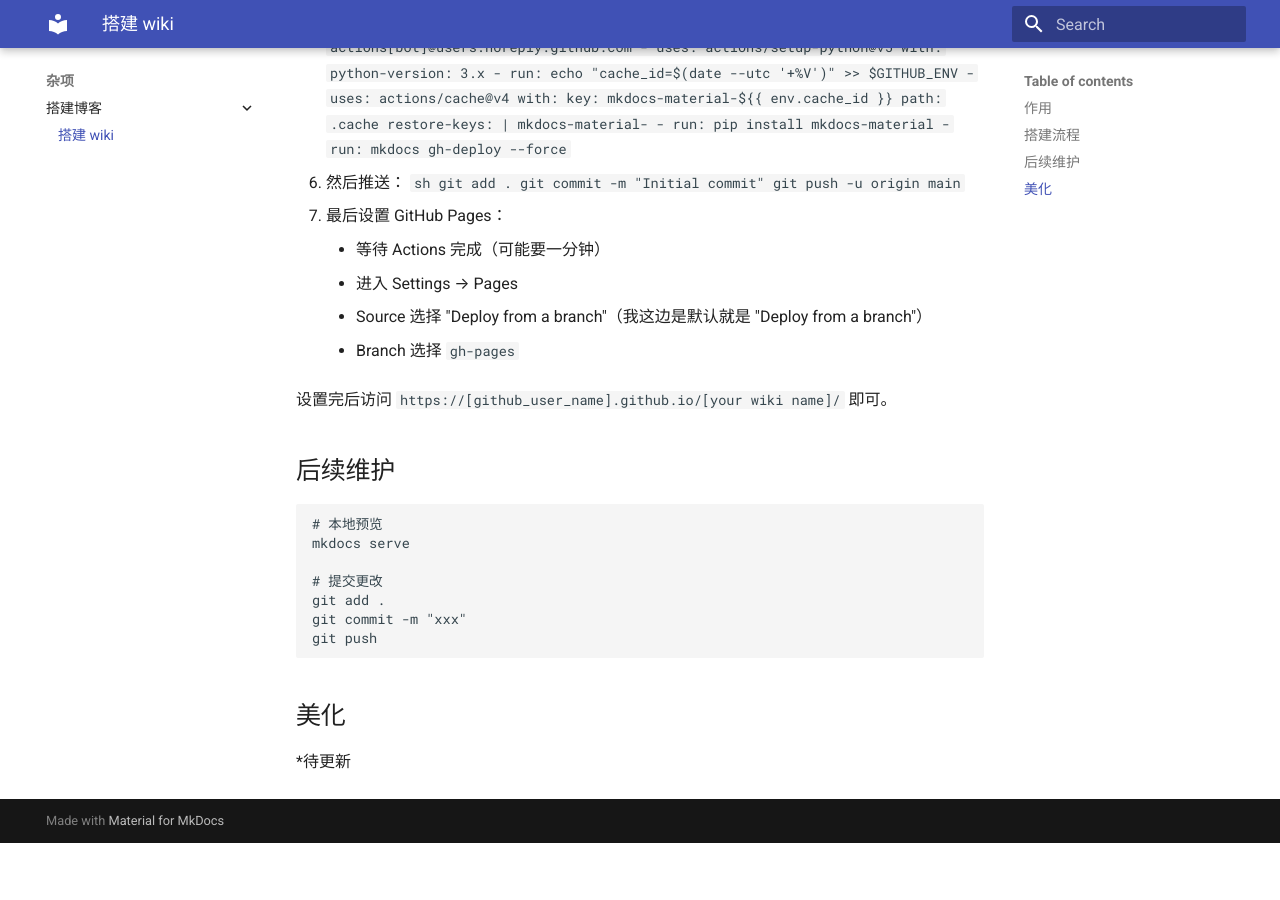
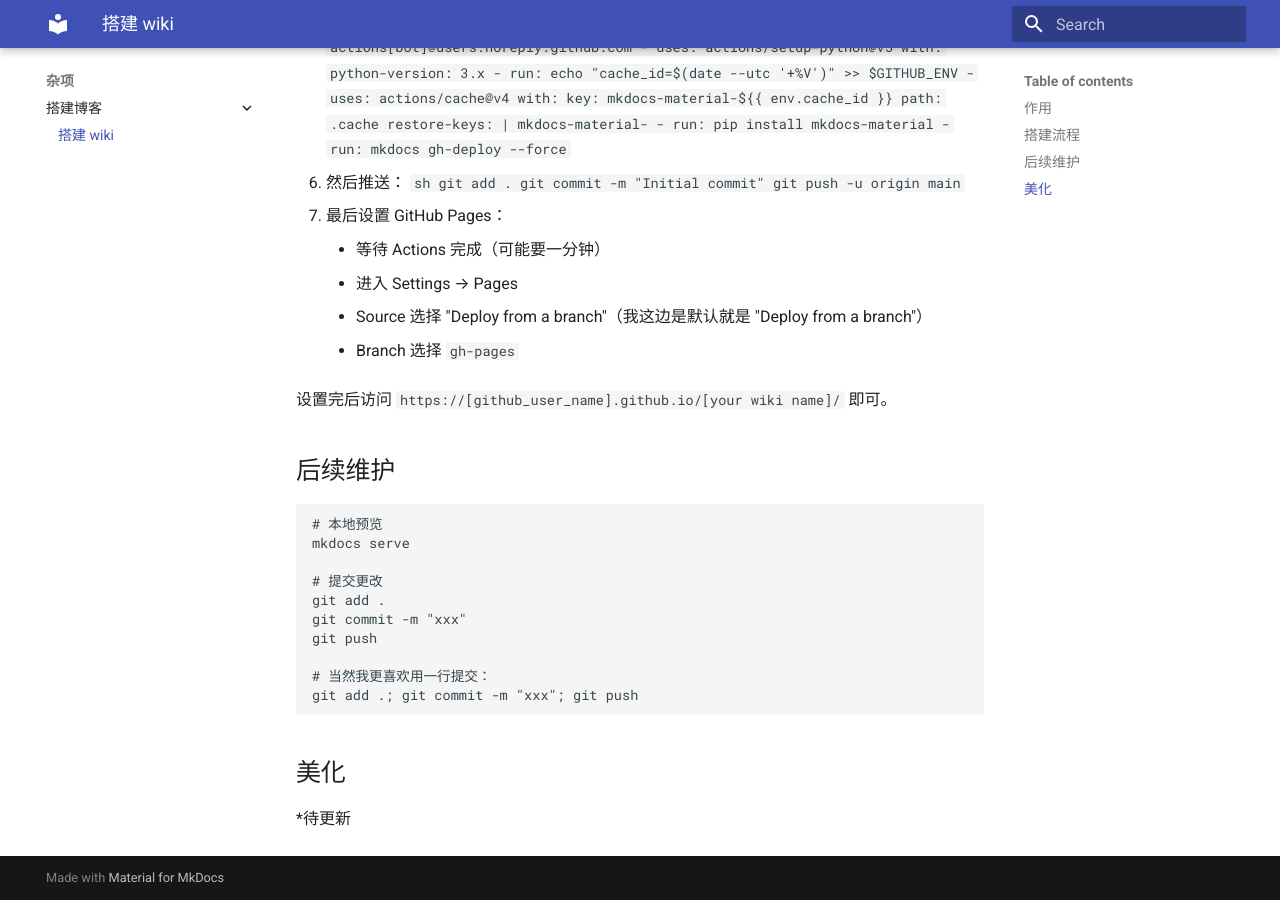
Before and after one commit to Tenshi0x0/CS-learning, an MkDocs documentation site: the page built from docs/Miscellaneous/Setting_up_a_wiki.md, in a window 1280 px wide and 900 px high, scrolled down 742 px. Built offline with MkDocs 1.6.1 and Material for MkDocs 9.7.7, drawn with Linux system fonts in a browser that asks for light colours; old or Windows-style settings are respelled for this version of MkDocs; before the commit the page ends 1585 px from its top, so only the background shows below that.

Commit message:
upd set up wiki

````diff
--- a/docs/Miscellaneous/Setting_up_a_wiki.md
+++ b/docs/Miscellaneous/Setting_up_a_wiki.md
@@ -75,6 +75,9 @@ mkdocs serve
 git add .
 git commit -m "xxx"
 git push
+
+# 当然我更喜欢用一行提交：
+git add .; git commit -m "xxx"; git push
 ```
 
 
````
